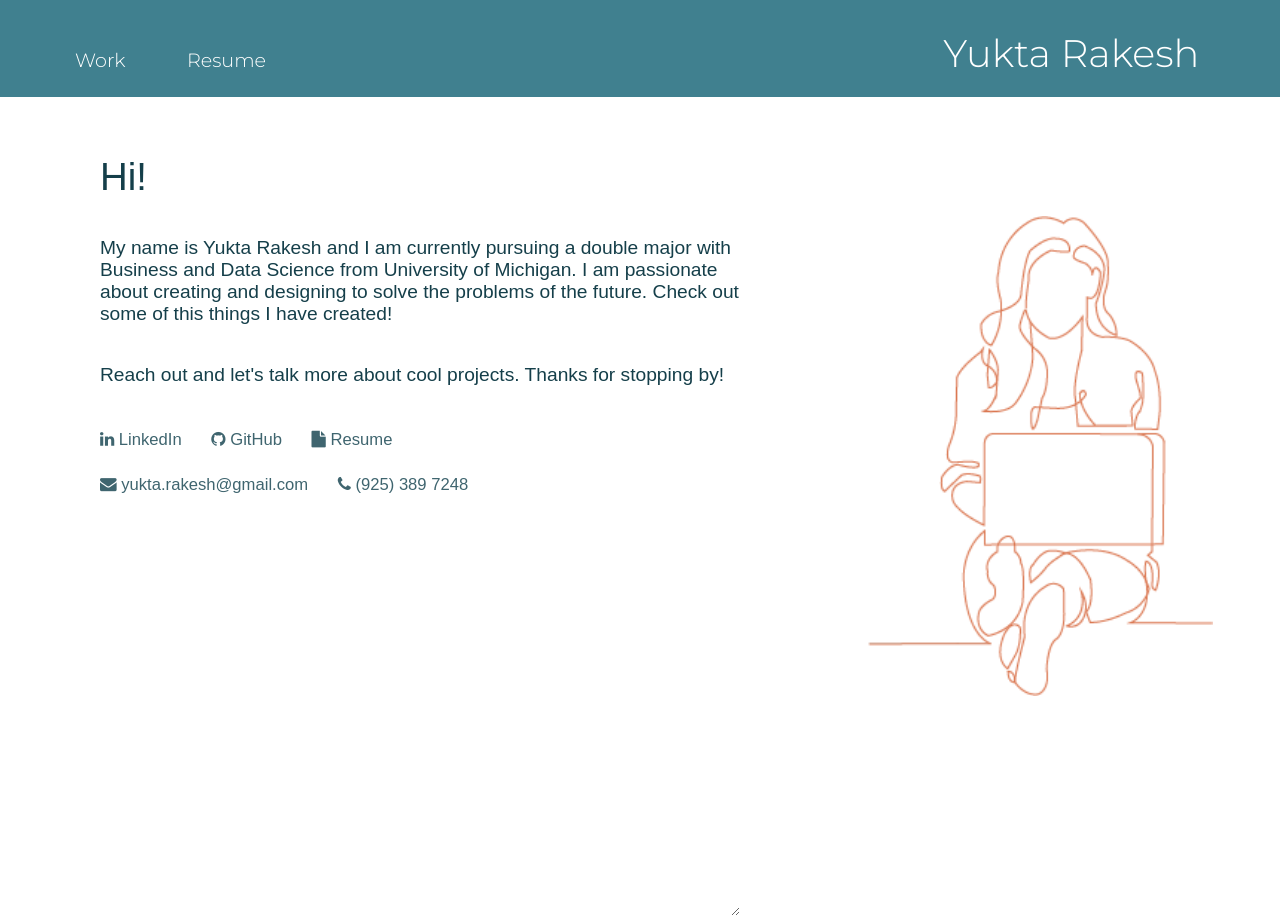
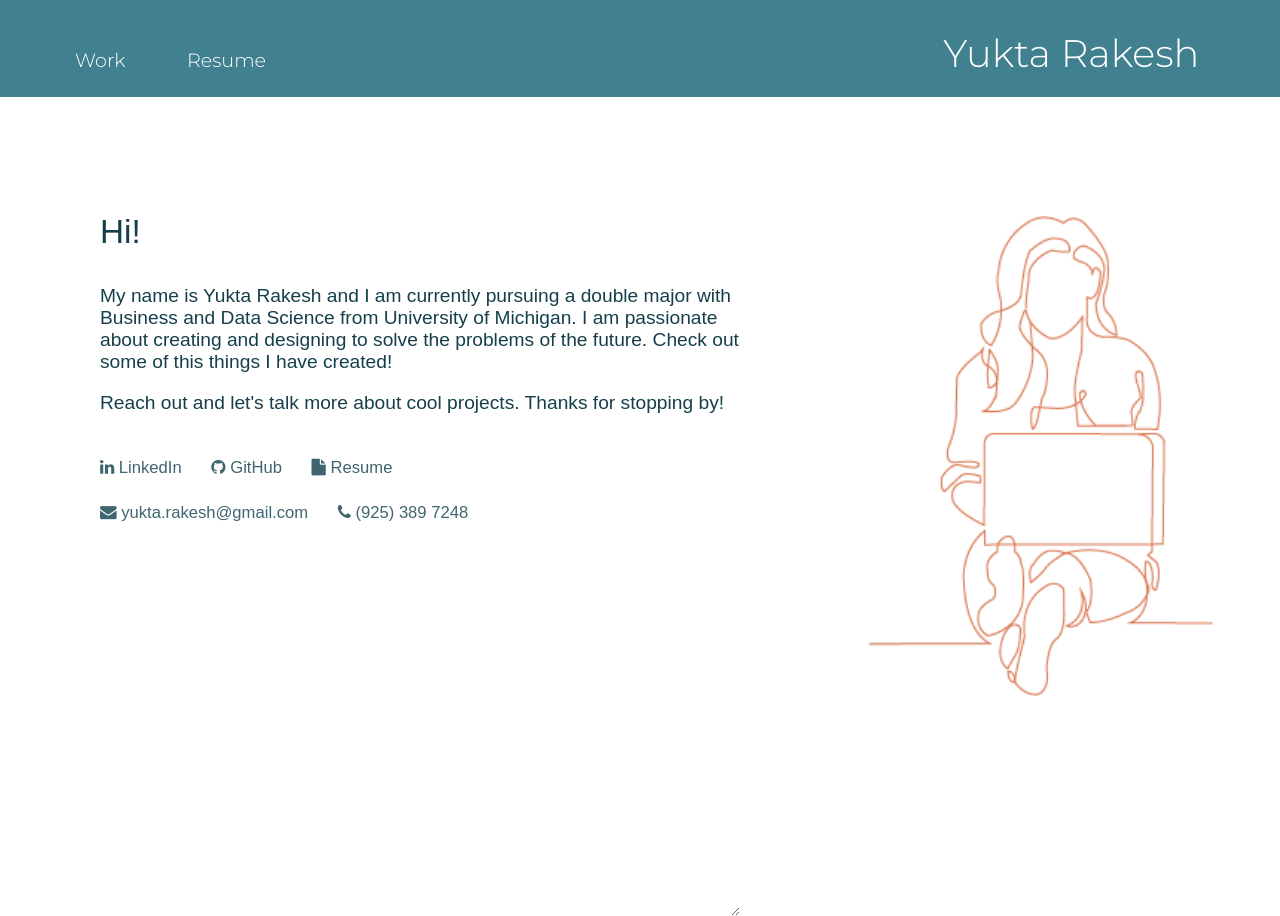
Before and after one commit to yuktarakesh/yuktarakesh.github.io, a plain HTML site: page yuks.html in a window 1280 px wide. Drawn offline with Linux system fonts and the light colour scheme; a web font is replaced by a local one.

Commit message:
changed some alignment

```diff
--- a/yuks.html
+++ b/yuks.html
@@ -17,13 +17,13 @@
         </ul>
 
         <div id=col_2>
-            <p style="font-size: 3vw;">Hi!</p>
+            <p style="font-size: 2.6vw; padding-top:10%;">Hi!</p>
             <p style="color:#153f4a;">My name is Yukta Rakesh and I am currently pursuing a double major with Business and Data Science from University of Michigan. I am passionate about creating and designing to solve the problems of the future. Check out some of this things I have created!</p>
-            <p style="padding-top: 20px;">Reach out and let's talk more about cool projects. Thanks for stopping by!</p>
+            <p>Reach out and let's talk more about cool projects. Thanks for stopping by!</p>
             <div class="media">
                 <li><a href="https://www.linkedin.com/in/yuktarakesh/" target="blank"><i class="fa fa-linkedin"></i>  LinkedIn</a></li>
                 <li><a href="https://github.com/yuktarakesh/yuktarakesh.github.io" target="blank"><i class="fa fa-github"></i>   GitHub</a></li>
-                <li><a href="resume.html" target="blank"><i class="fa fa-file"></i>   Resume</a></li>
+                <li><a href="https://drive.google.com/file/d/1Dmjqep7xk028tSebyYH7ns8GiPr-H6mu/view?usp=sharing" target="blank"><i class="fa fa-file"></i>   Resume</a></li>
             </div>
             <div class="media">
                 <li><a target="blank"><i class="fa fa-envelope"></i>   yukta.rakesh@gmail.com</a></li>
```
